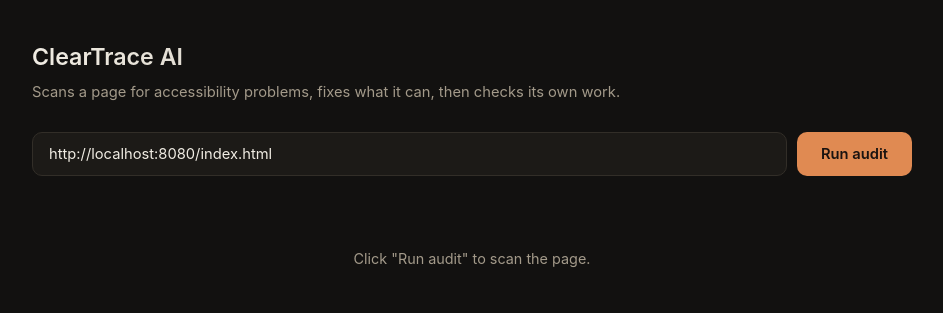
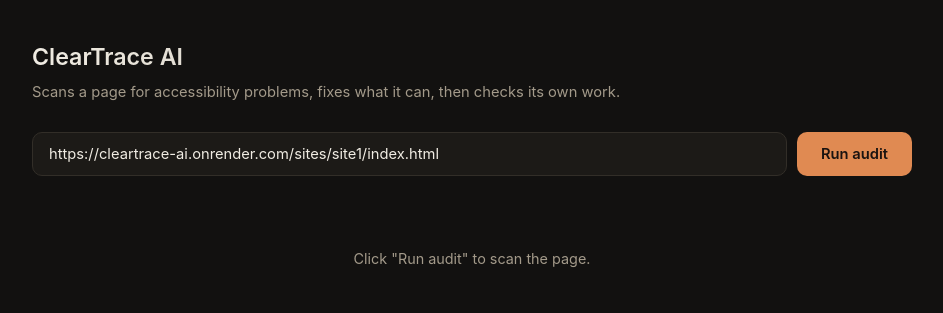
Before and after one commit to 17adarshdash-commits/cleartrace-ai, a plain HTML site: page frontend/dashboard.html in a window 1280 px wide. Shown: the whole page, without its empty margins (168-1111 px from the left). Drawn offline with Linux system fonts and the light colour scheme.

Commit message:
Point dashboard at deployed Render backend instead of localhost

```diff
--- a/frontend/dashboard.html
+++ b/frontend/dashboard.html
@@ -151,7 +151,7 @@
   <p class="sub">Scans a page for accessibility problems, fixes what it can, then checks its own work.</p>
 
   <div class="controls">
-    <input type="text" id="url" value="http://localhost:8080/index.html">
+    <input type="text" id="url" value="https://cleartrace-ai.onrender.com/sites/site1/index.html">
     <button id="run">Run audit</button>
   </div>
 
@@ -181,7 +181,7 @@
 </div>
 
 <script>
-const BACKEND = "http://localhost:8000";
+const BACKEND = "https://cleartrace-ai.onrender.com";
 
 const RULE_INFO = {
   "image-alt": {
```
